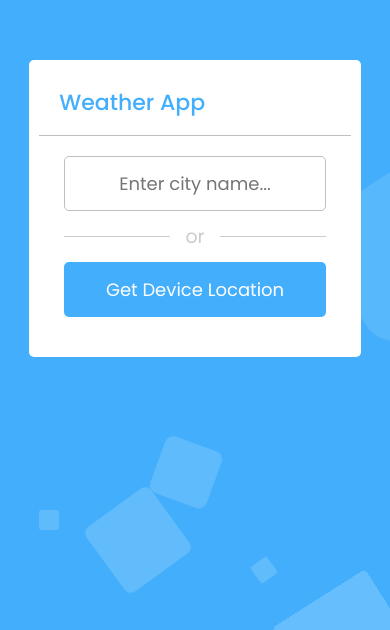
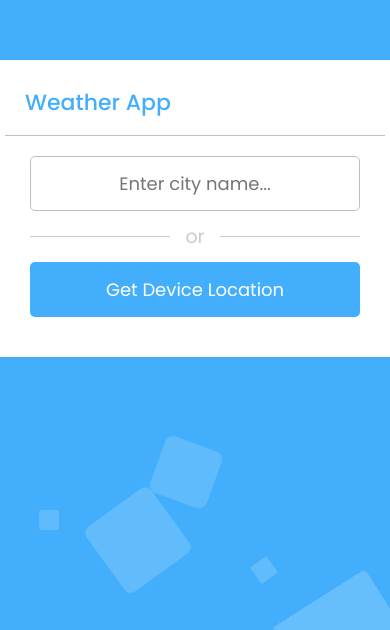
Before and after one commit to DevWaleedS/Weather-App, a plain HTML site: page index.html in a window 390 px wide. Shown: the part 214-844 px from the top of the page. Drawn offline with nearby package versions, Linux system fonts and the light colour scheme.

Commit message:
update media query

```diff
--- a/css/style.css
+++ b/css/style.css
@@ -142,8 +142,9 @@ body {
 }
 @media(max-width:765px){
   .wrapper{
-    width: 85%;
+    width: 400px;
     margin: auto;
+    max-width: 100%;
   }
 
 
```
